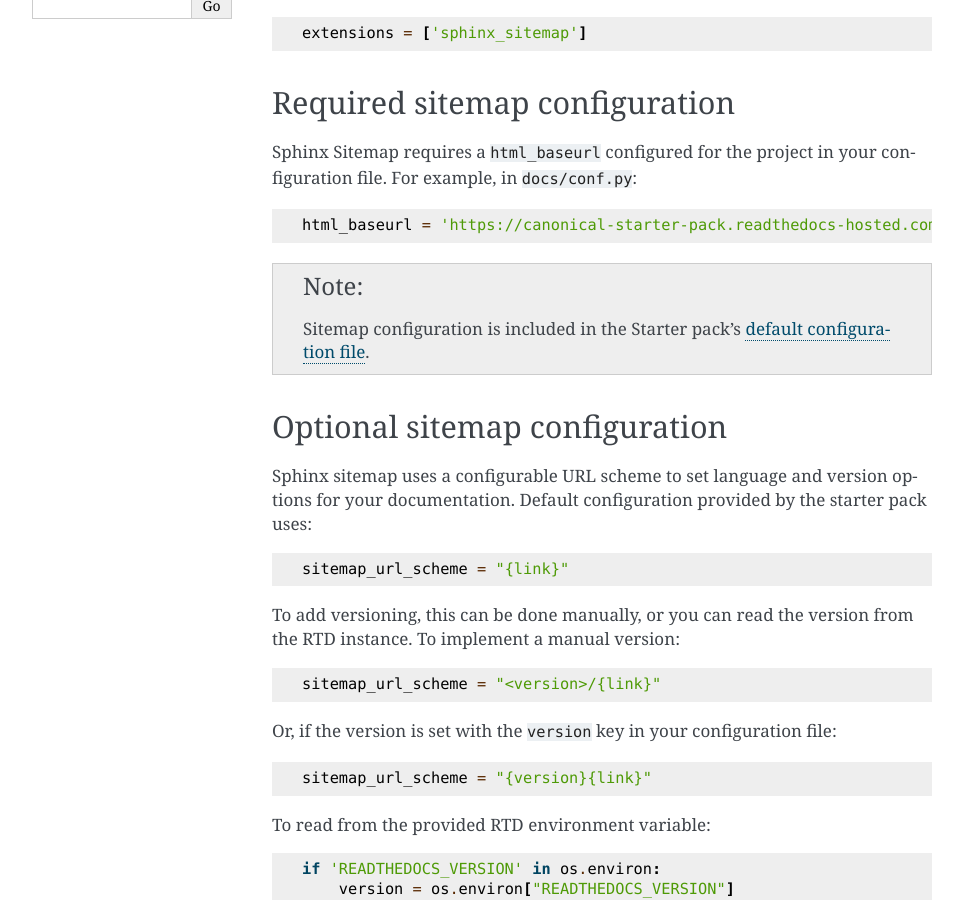
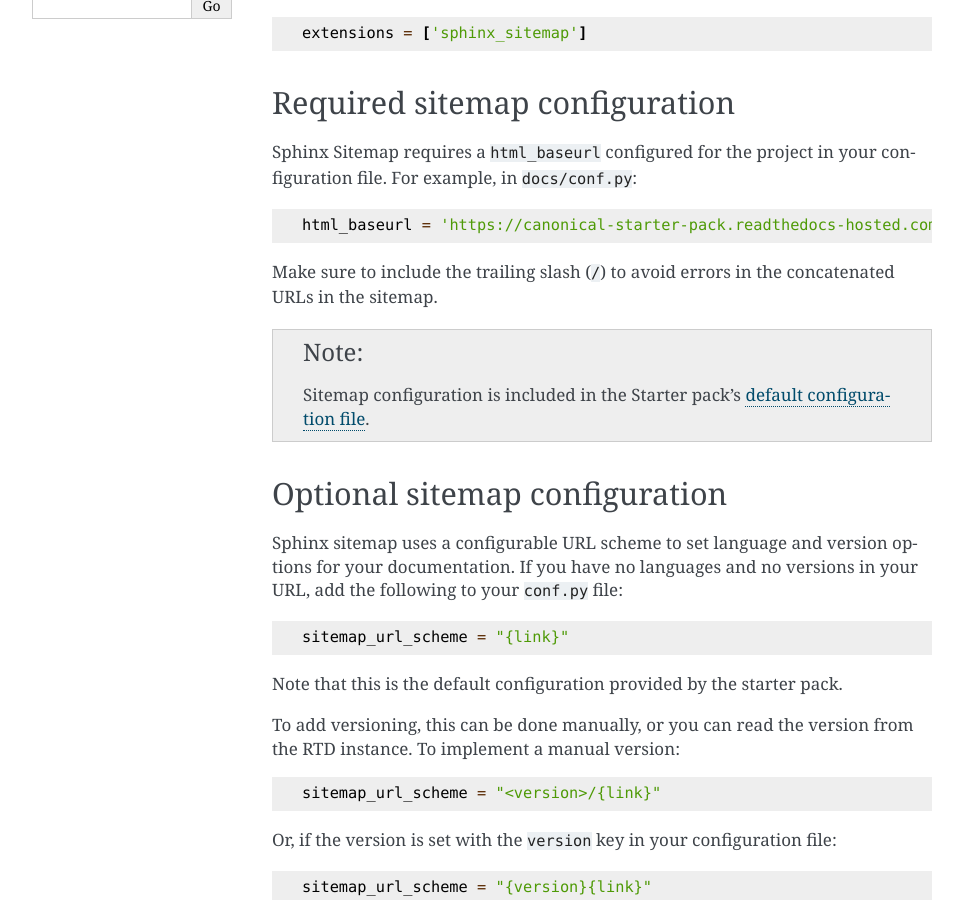
Before and after one commit to canonical/sphinx-docs-starter-pack, a Sphinx documentation site: the page built from docs/how-to/set-up-sitemaps.rst, in a window 1280 px wide and 900 px high, scrolled down 425 px. Shown: the whole window, without its empty margins (148-1111 px from the left). Built offline with Sphinx 7.4.7, drawn with Linux system fonts in a browser that asks for light colours; pages that are not in the unit, such as notebooks, are missing from menus.

Commit message:
docs: Clarify instructions for sitemaps (#395)
* Clarify instructions for sitemaps

* fix spelling error

* Update docs/how-to/set-up-sitemaps.rst

```diff
--- a/docs/how-to/set-up-sitemaps.rst
+++ b/docs/how-to/set-up-sitemaps.rst
@@ -35,6 +35,9 @@ configuration file. For example, in :file:`docs/conf.py`:
 
     html_baseurl = 'https://canonical-starter-pack.readthedocs-hosted.com/'
 
+Make sure to include the trailing slash (``/``) to avoid errors in the concatenated
+URLs in the sitemap.
+
 .. note::
 
     Sitemap configuration is included in the Starter pack's
@@ -44,11 +47,14 @@ Optional sitemap configuration
 ------------------------------
 
 Sphinx sitemap uses a configurable URL scheme to set language and version options
-for your documentation. Default configuration provided by the starter pack uses:
+for your documentation. If you have no languages and no versions in your URL, add
+the following to your ``conf.py`` file:
 
 .. code-block::
 
     sitemap_url_scheme = "{link}"
+
+Note that this is the default configuration provided by the starter pack.
 
 To add versioning, this can be done manually, or you can read the version from
 the RTD instance. To implement a manual version:
```
